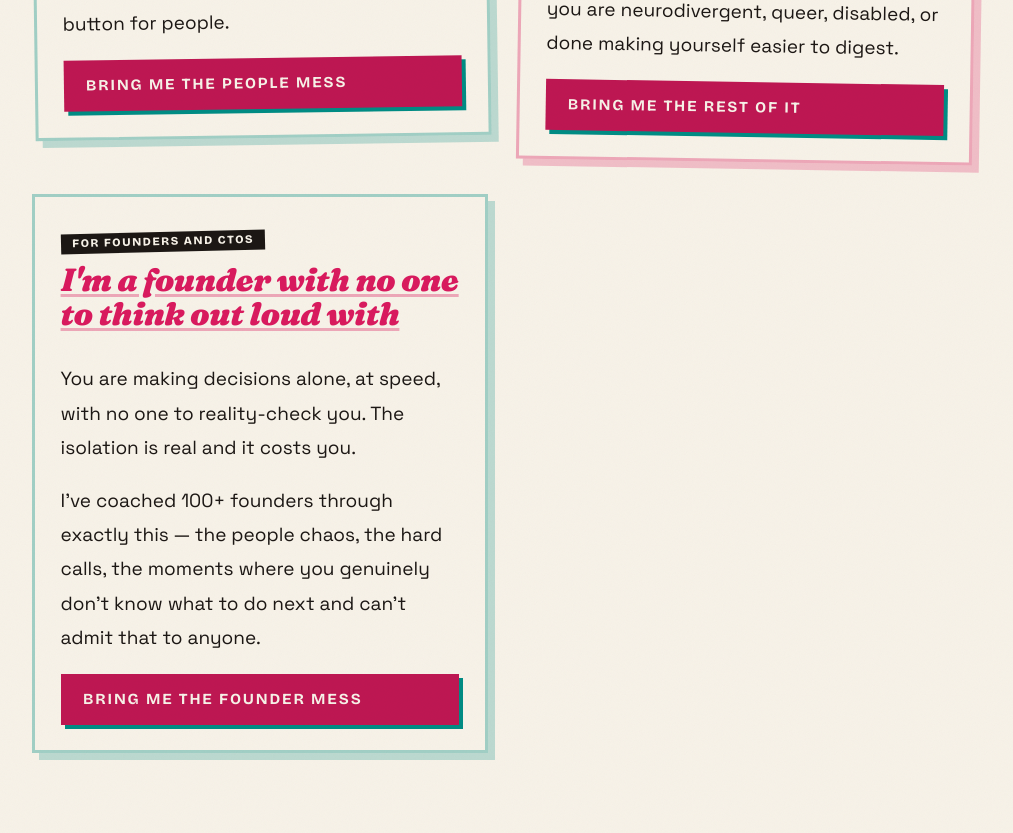
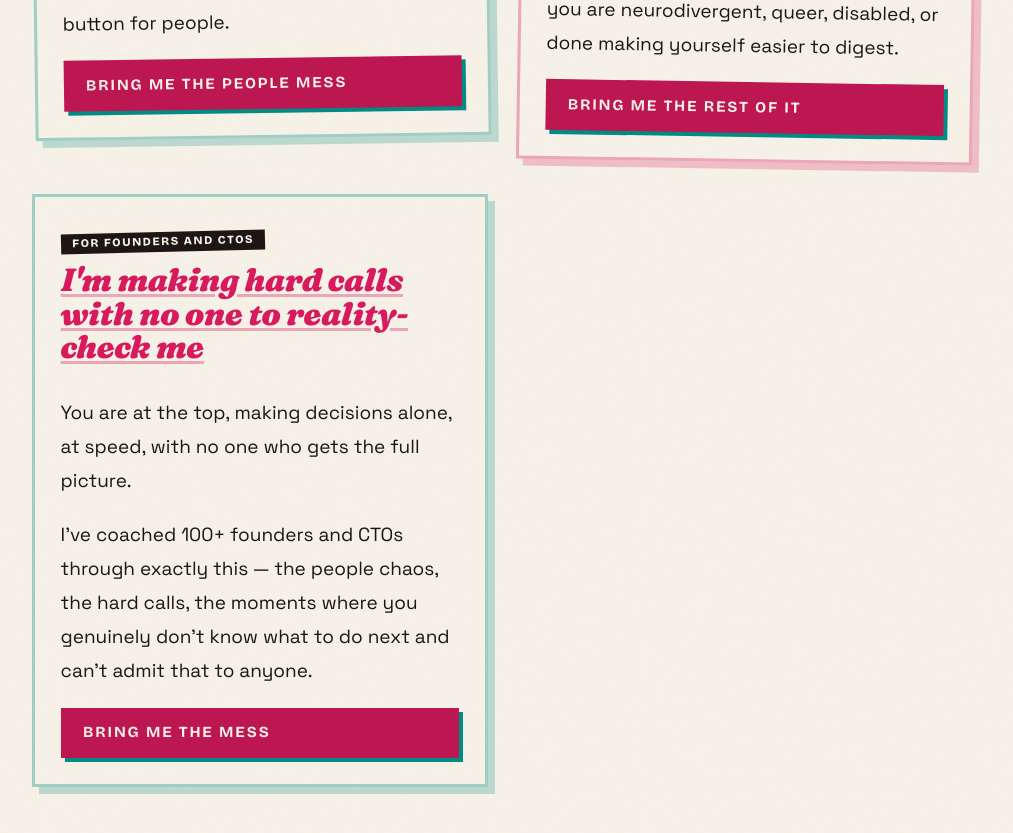
Before and after one commit to outragedpinkracoon/outragedpinkracoon.github.io, a Jekyll site: the page built from pages/coaching.md, in a window 1280 px wide and 900 px high, scrolled down 1028 px. Shown: the top 833 px of the window, without its empty margins (136-1149 px from the left). Built offline with Jekyll 4.4.1, drawn with Linux system fonts in a browser that asks for light colours; comment, search, counter and statistics services are not loaded.

Commit message:
update coaching router to include CTOs in copy, heading, and meta
Co-Authored-By: Claude Sonnet 4.6 <noreply@anthropic.com>

```diff
--- a/pages/coaching.md
+++ b/pages/coaching.md
@@ -1,10 +1,10 @@
 ---
 layout: info_page
 permalink: /coaching/
-title: No-bullshit 1:1 Coaching for Engineering Managers and Neurodivergent, Queer & Under-Represented Folks in Tech
+title: No-bullshit 1:1 Coaching for Engineering Managers, Founders, CTOs and Folks in Tech
 display_title: No-bullshit coaching
 title_sub: three kinds of mess. pick yours.
-description: No-bullshit 1:1 coaching for engineering managers and folks in tech, from an ILM certified coach and former tech exec who has seen this exact mess before. Specialist support for neurodivergent and queer people.
+description: No-bullshit 1:1 coaching for engineering managers, founders, CTOs, and folks in tech. ILM certified coach and former tech exec. Specialist support for neurodivergent and queer people.
 show_cta: false
 ---
 
@@ -31,9 +31,9 @@ show_cta: false
 
   <section class="audience-panel audience-panel--manager">
     <p class="audience-label">For founders and CTOs</p>
-    <h3><a href="/coaching/founders/">I'm a founder with no one to think out loud with</a></h3>
-    <p>You are making decisions alone, at speed, with no one to reality-check you. The isolation is real and it costs you.</p>
-    <p>I've coached 100+ founders through exactly this — the people chaos, the hard calls, the moments where you genuinely don't know what to do next and can't admit that to anyone.</p>
-    <p><a class="pricing-cta" href="/coaching/founders/">Bring me the founder mess</a></p>
+    <h3><a href="/coaching/founders/">I'm making hard calls with no one to reality-check me</a></h3>
+    <p>You are at the top, making decisions alone, at speed, with no one who gets the full picture.</p>
+    <p>I've coached 100+ founders and CTOs through exactly this — the people chaos, the hard calls, the moments where you genuinely don't know what to do next and can't admit that to anyone.</p>
+    <p><a class="pricing-cta" href="/coaching/founders/">Bring me the mess</a></p>
   </section>
 </div>
```
